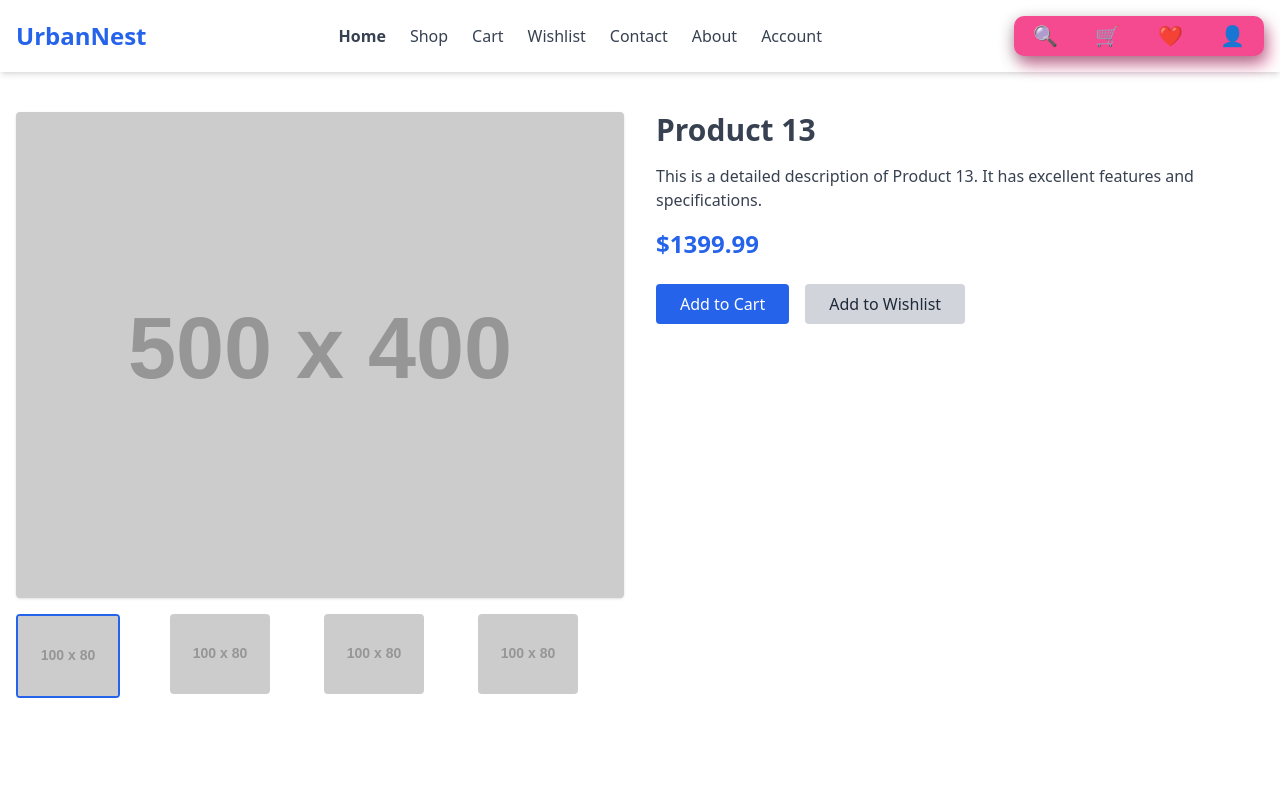
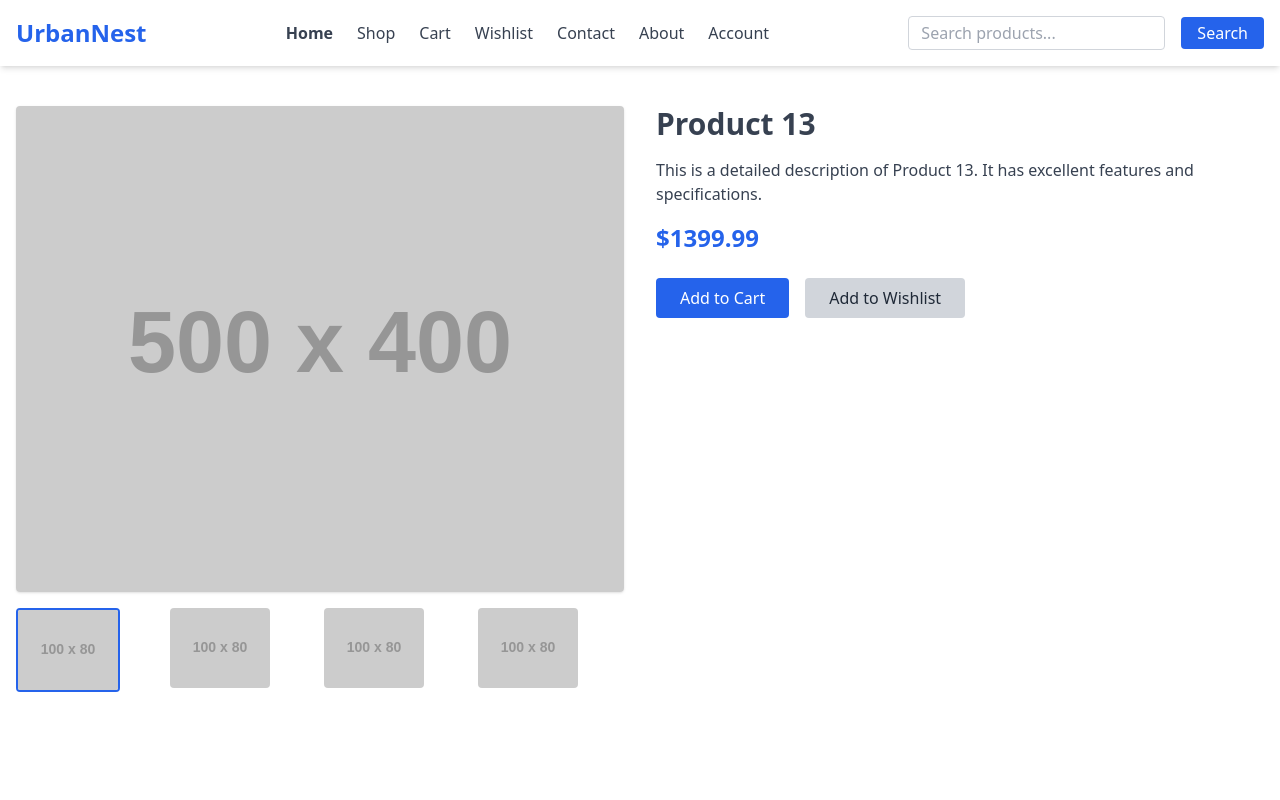
Before and after one commit to Lucifer-os/New-folder, a plain HTML site: page product13.html in a window 1280 px wide. Shown: the top 800 px of the page. Drawn offline with nearby package versions, Linux system fonts and the light colour scheme; placeholder pictures from the web are drawn by us.

Commit message:
h/f chnge

```diff
--- a/header.css
+++ /dev/null
@@ -1,34 +0,0 @@
-.button-container {
-  display: flex;
-  background-color: rgba(245, 73, 144);
-  width: 250px;
-  height: 40px;
-  align-items: center;
-  justify-content: space-around;
-  border-radius: 10px;
-  box-shadow: rgba(0, 0, 0, 0.35) 0px 5px 15px,
-        rgba(245, 73, 144, 0.5) 5px 10px 15px;
-}
-
-.button {
-  outline: 0 !important;
-  border: 0 !important;
-  width: 40px;
-  height: 40px;
-  border-radius: 50%;
-  background-color: transparent;
-  display: flex;
-  align-items: center;
-  justify-content: center;
-  color: #fff;
-  transition: all ease-in-out 0.3s;
-  cursor: pointer;
-}
-
-.button:hover {
-  transform: translateY(-3px);
-}
-
-.icon {
-  font-size: 20px;
-}
--- a/product13.html
+++ b/product13.html
@@ -5,7 +5,6 @@
   <meta name="viewport" content="width=device-width, initial-scale=1" />
   <title>UrbanNest</title>
   <script src="https://cdn.tailwindcss.com"></script>
-  <link rel="stylesheet" href="header.css" />
 </head>
 <body class="bg-white text-gray-700">
 
@@ -24,19 +23,9 @@
           <li><a href="account.html" class="hover:text-blue-600">Account</a></li>
         </ul>
       </nav>
-      <div class="button-container">
-        <button class="button" title="Search">
-          <span class="icon">&#128269;</span>
-        </button>
-        <button class="button" title="Cart">
-          <span class="icon">&#128722;</span>
-        </button>
-        <button class="button" title="Wishlist">
-          <span class="icon">&#10084;</span>
-        </button>
-        <button class="button" title="Account">
-          <span class="icon">&#128100;</span>
-        </button>
+      <div class="flex flex-wrap items-center space-x-2 md:space-x-4 w-full md:w-auto mt-2 md:mt-0">
+        <input type="text" placeholder="Search products..." class="border border-gray-300 rounded px-3 py-1 w-full md:w-auto focus:outline-none focus:ring-2 focus:ring-blue-600" />
+        <button class="bg-blue-600 text-white px-4 py-1 rounded hover:bg-blue-700 transition w-full md:w-auto">Search</button>
       </div>
     </div>
   </header>
```
Also changed, not shown: product14.html (+3 -14 lines), product15.html (+3 -14 lines), product16.html (+3 -14 lines), product17.html (+3 -14 lines), product18.html (+3 -14 lines), product19.html (+3 -14 lines), product20.html (+3 -14 lines).
